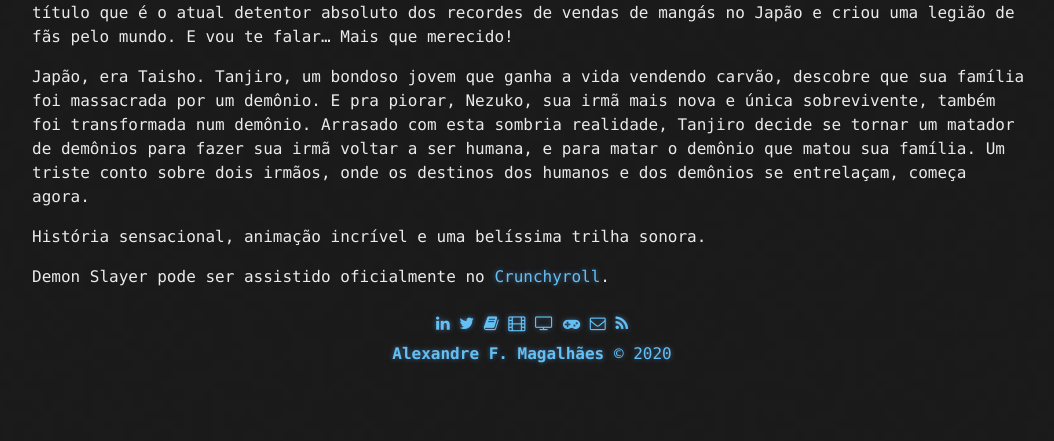
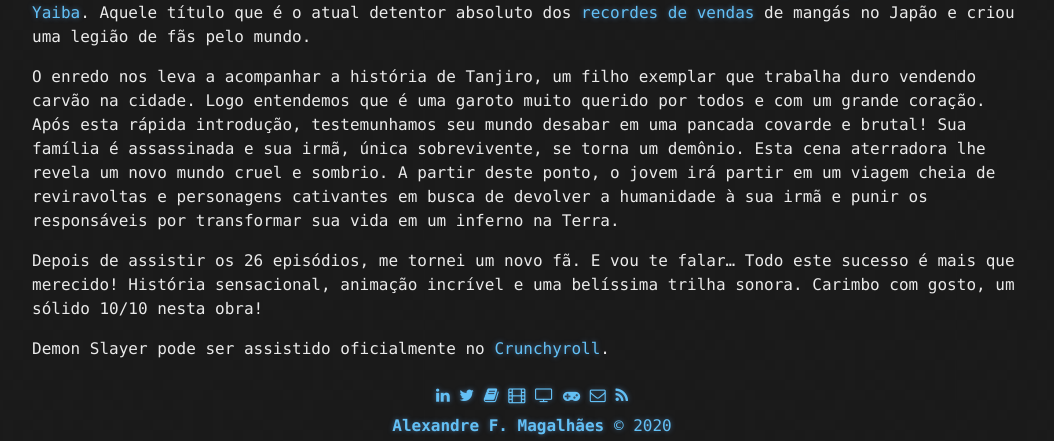
Before and after one commit to afmagalhaes/afmagalhaes.github.io, a Jekyll site: the page built from _posts/2020-07-01-demon-slayer.md, in a window 1280 px wide. Shown: the part 603-1044 px from the top of the page, without its empty margins (108-1162 px from the left). Built offline with Jekyll 4.4.1, drawn with Linux system fonts in a browser that asks for light colours; before the commit the page ends 972 px from its top, so only the background shows below that; some of the changed text lies outside the part shown.

Commit message:
post update

```diff
--- a/_posts/2020-07-01-demon-slayer.md
+++ b/_posts/2020-07-01-demon-slayer.md
@@ -7,11 +7,10 @@ published: true
 
 ![Demon Slayer](https://i.imgur.com/Q3Rg4b4.jpg){: .center-image }
 
-Finalizei estes dias a adaptação para anime do tão badalado Demon Slayer: Kimetsu no Yaiba. Aquele título que é o atual detentor absoluto dos recordes de vendas de mangás no Japão e criou uma legião de fãs pelo mundo. E vou te falar... Mais que merecido!
+Terminei de assistir por estes dias a adaptação para anime do tão badalado [Demon Slayer: Kimetsu no Yaiba](https://pt.wikipedia.org/wiki/Kimetsu_no_Yaiba). Aquele título que é o atual detentor absoluto dos [recordes de vendas](https://www.crunchyroll.com/pt-br/anime-news/2020/06/23-1/vendendo-como-gua-no-deserto-mang-demon-slayer-kimetsu-no-yaiba-chega-a-80-milhes-de-cpias-em-circulao-no-japo) de mangás no Japão e criou uma legião de fãs pelo mundo.
 
+O enredo nos leva a acompanhar a história de Tanjiro, um filho exemplar que trabalha duro vendendo carvão na cidade. Logo entendemos que é uma garoto muito querido por todos e com um grande coração. Após esta rápida introdução, testemunhamos seu mundo desabar em uma pancada covarde e brutal! Sua família é assassinada e sua irmã, única sobrevivente, se torna um demônio. Esta cena aterradora lhe revela um novo mundo cruel e sombrio. A partir deste ponto, o jovem irá partir em um viagem cheia de reviravoltas e personagens cativantes em busca de devolver a humanidade à sua irmã e punir os responsáveis por transformar sua vida em um inferno na Terra.
 
-Japão, era Taisho. Tanjiro, um bondoso jovem que ganha a vida vendendo carvão, descobre que sua família foi massacrada por um demônio. E pra piorar, Nezuko, sua irmã mais nova e única sobrevivente, também foi transformada num demônio. Arrasado com esta sombria realidade, Tanjiro decide se tornar um matador de demônios para fazer sua irmã voltar a ser humana, e para matar o demônio que matou sua família. Um triste conto sobre dois irmãos, onde os destinos dos humanos e dos demônios se entrelaçam, começa agora.
-
-História sensacional, animação incrível e uma belíssima trilha sonora.
+Depois de assistir os 26 episódios, me tornei um novo fã. E vou te falar... Todo este sucesso é mais que merecido! História sensacional, animação incrível e uma belíssima trilha sonora. Carimbo com gosto, um sólido 10/10 nesta obra!
 
 Demon Slayer pode ser assistido oficialmente no [Crunchyroll](https://www.crunchyroll.com/pt-br/demon-slayer-kimetsu-no-yaiba).
```
